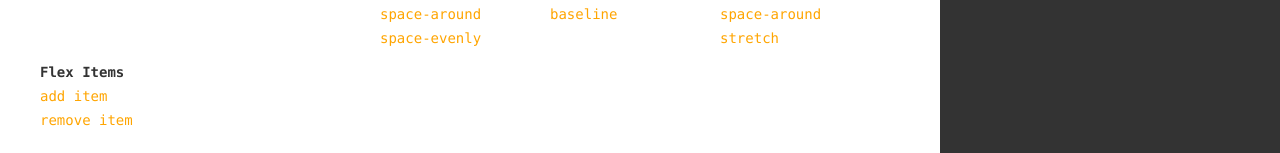
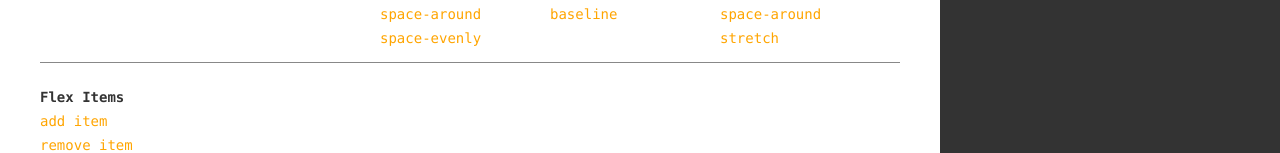
Before and after one commit to Souravdey777/flexbox-guide, a React (Create React App) app: page / in a window 1280 px wide. Shown: the part 582-735 px from the top of the page. Built offline with nearby package versions, Linux system fonts and the light colour scheme.

Commit message:
line added

```diff
--- a/src/App.module.css
+++ b/src/App.module.css
@@ -51,7 +51,7 @@
 }
 
 .hLine {
-  width: 100%;
+  margin: 12px 40px;
   height: 0.5px;
   background-color: #888;
 }
--- a/src/Components/FlexAttributes.js
+++ b/src/Components/FlexAttributes.js
@@ -39,6 +39,7 @@ function FlexAttributes(props) {
                 <div>
                 </div>
             </div>
+            <div className={Styles.hLine} />
             <div className={Styles.itemOperationsContainer}>
                 <div className={Styles.attribute}>Flex Items</div>
                 <div className={Styles.itemOperations} onClick={() => {
```
